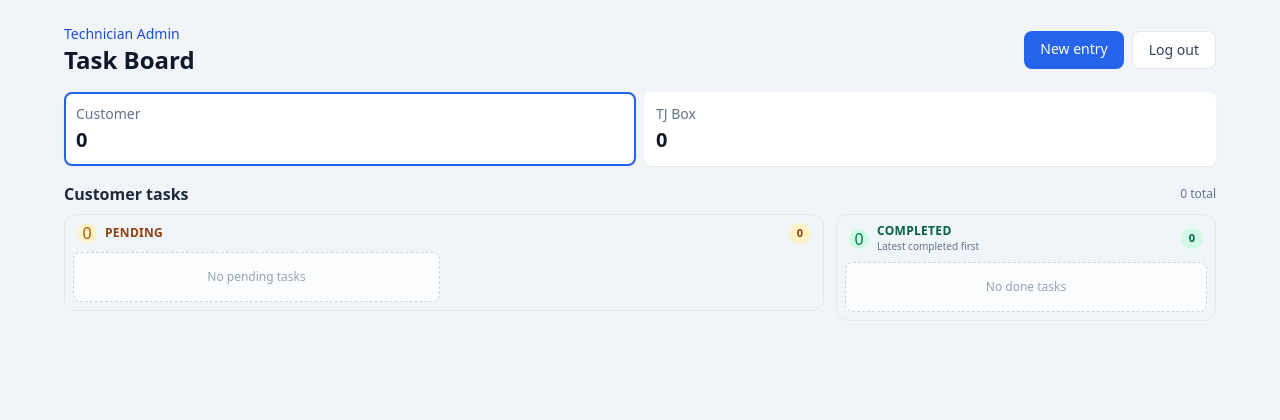
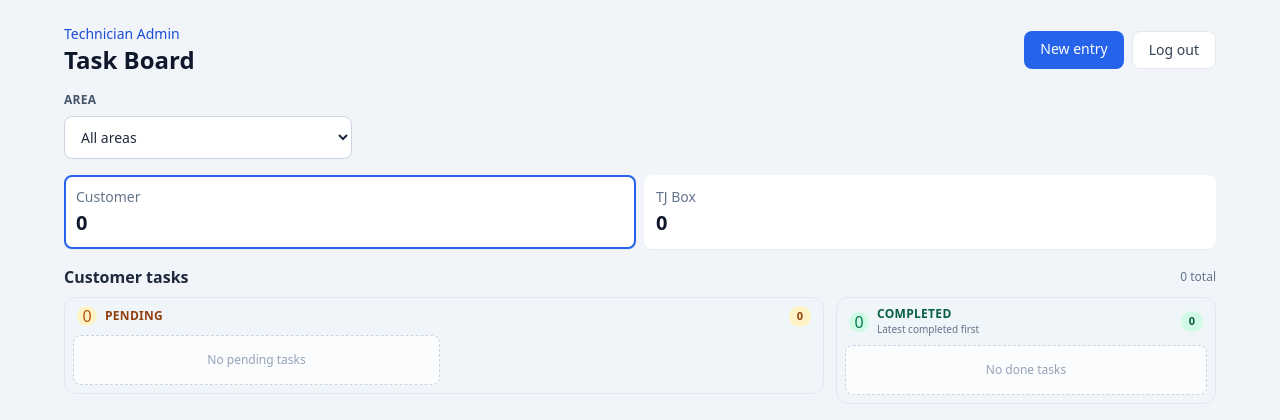
Before and after one commit to s4elim/Fiber-and-user-location-manage, a Flask app: page /admin in a window 1280 px wide. Shown: the top 420 px of the page. Run offline with Flask 3, Linux system fonts and the light colour scheme; the visitor is signed in with stand-in values (Sample User, id 1); data that the repository does not hold is empty; some libraries are stand-ins or nearby versions.

Commit message:
Add technician area selection and admin filtering
Co-authored-by: Copilot <223556219+Copilot@users.noreply.github.com>

```diff
--- a/app.py
+++ b/app.py
@@ -27,6 +27,15 @@ app.config.update(
     SESSION_COOKIE_SECURE=os.environ.get("SESSION_COOKIE_SECURE") == "1",
 )
 DB_NAME = "records.db"
+AREAS = (
+    "Kushtia",
+    "Jhenaidah",
+    "Pabna",
+    "Dhaka",
+    "Natore",
+    "Sirajganj",
+    "Ishwardi",
+)
 
 
 def init_db():
@@ -68,6 +77,8 @@ def init_db():
             cursor.execute("ALTER TABLE job_logs ADD COLUMN completed_by TEXT")
         if "completed_at" not in existing_columns:
             cursor.execute("ALTER TABLE job_logs ADD COLUMN completed_at TEXT")
+        if "area" not in existing_columns:
+            cursor.execute("ALTER TABLE job_logs ADD COLUMN area TEXT")
         conn.commit()
 
 
@@ -80,7 +91,7 @@ init_db()
 
 @app.route("/")
 def index():
-    return render_template("index.html")
+    return render_template("index.html", areas=AREAS)
 
 
 @app.route("/api/latest-customer-id")
@@ -141,7 +152,7 @@ def admin():
             SELECT id, timestamp, work_type, latitude, longitude, accuracy,
                    start_meter, end_meter, total_fiber, onu_id, customer_name,
                    splitter_info, notes, customer_id, tj_details, location,
-                   device_info, status, completed_by, completed_at
+                   device_info, status, completed_by, completed_at, area
             FROM job_logs
             ORDER BY
                 CASE WHEN status = 'done' THEN 1 ELSE 0 END,
@@ -171,6 +182,7 @@ def admin():
             "status": row[17] or "pending",
             "completed_by": row[18] or "",
             "completed_at": row[19] or "",
+            "area": row[20] or "",
         }
         for row in rows
     ]
@@ -181,6 +193,7 @@ def admin():
         team_user_records=team_user_records,
         tj_box_records=tj_box_records,
         csrf_token=csrf_token,
+        areas=AREAS,
     )
 
 
@@ -200,6 +213,10 @@ def admin_update(record_id):
     work_type = request.form.get("work_type", "")
     if work_type not in {"Customer", "TJ Box"}:
         flash("Invalid work type.", "error")
+        return redirect(url_for("admin"))
+    area = request.form.get("area", "")
+    if area and area not in AREAS:
+        flash("Invalid area.", "error")
         return redirect(url_for("admin"))
 
     try:
@@ -247,7 +264,7 @@ def admin_update(record_id):
                 SET work_type = ?, latitude = ?, longitude = ?, accuracy = ?,
                     start_meter = ?, end_meter = ?, total_fiber = ?, onu_id = ?,
                     customer_name = ?, splitter_info = ?, notes = ?,
-                    customer_id = ?, tj_details = ?, location = ?
+                    customer_id = ?, tj_details = ?, location = ?, area = ?
                 WHERE id = ?
                 """,
                 (
@@ -265,6 +282,7 @@ def admin_update(record_id):
                     request.form.get("customer_id", "").strip(),
                     json.dumps(tj_details, ensure_ascii=False),
                     request.form.get("location", "").strip(),
+                    area,
                     record_id,
                 ),
             )
@@ -385,6 +403,11 @@ def save_log():
     customer_id = str(data.get("customer_id") or "").strip()
     splitter_info = str(data.get("splitter_info") or "").strip()
     location = str(data.get("location") or "").strip()
+    area = data.get("area")
+    if not isinstance(area, str) or area not in AREAS:
+        return jsonify(
+            {"status": "error", "message": "একটি বৈধ এলাকা বাছাই করুন।"}
+        ), 400
     tj_details = data.get("tj_details") or []
     if not isinstance(tj_details, list):
         return jsonify(
@@ -400,8 +423,8 @@ def save_log():
                     timestamp, work_type, latitude, longitude, accuracy,
                     start_meter, end_meter, total_fiber, onu_id,
                     customer_name, splitter_info, notes, customer_id, tj_details,
-                    location, device_info
-                ) VALUES (?, ?, ?, ?, ?, ?, ?, ?, ?, ?, ?, ?, ?, ?, ?, ?)
+                    location, device_info, area
+                ) VALUES (?, ?, ?, ?, ?, ?, ?, ?, ?, ?, ?, ?, ?, ?, ?, ?, ?)
                 """,
                 (
                     timestamp,
@@ -420,6 +443,7 @@ def save_log():
                     json.dumps(tj_details, ensure_ascii=False),
                     location,
                     request.headers.get("User-Agent", "")[:500],
+                    area,
                 ),
             )
 
--- a/templates/admin.html
+++ b/templates/admin.html
@@ -50,6 +50,14 @@
                     <option value="TJ Box" {% if record.work_type == 'TJ Box' %}selected{% endif %}>TJ Box</option>
                 </select>
             </label>
+            <label class="text-xs text-slate-600">Area
+                <select name="area" class="mt-0.5 w-full rounded border px-2 py-1.5 text-sm">
+                    <option value="">Unassigned</option>
+                    {% for area in areas %}
+                    <option value="{{ area }}" {% if record.area == area %}selected{% endif %}>{{ area }}</option>
+                    {% endfor %}
+                </select>
+            </label>
             <label class="text-xs text-slate-600">Customer ID
                 <input name="customer_id" value="{{ record.customer_id or '' }}" class="mt-0.5 w-full rounded border px-2 py-1.5 text-sm">
             </label>
@@ -95,7 +103,7 @@
 </div>
 {% endmacro %}
 {% macro task_card(record, csrf_token) %}
-<article data-task-id="{{ record.id }}" data-status="{{ record.status }}" class="task-card relative rounded-lg border {{ 'border-emerald-300 bg-emerald-50' if record.status == 'done' else 'border-amber-200 bg-white' }}">
+<article data-task-id="{{ record.id }}" data-status="{{ record.status }}" data-area="{{ record.area }}" class="task-card relative rounded-lg border {{ 'border-emerald-300 bg-emerald-50' if record.status == 'done' else 'border-amber-200 bg-white' }}">
     <div class="pending-card-content {{ 'hidden' if record.status == 'done' else '' }} p-3 pr-20">
         <button type="button" data-drag-handle title="Drag to reorder" aria-label="Drag to reorder" class="absolute right-12 top-2 px-1 text-lg leading-none text-slate-400">⠿</button>
         <button type="button" onclick="toggleEdit({{ record.id }})" title="Edit task" aria-label="Edit task" class="absolute right-7 top-2 rounded p-1 text-sm leading-none text-slate-500 hover:bg-blue-50 hover:text-blue-700">✏️</button>
@@ -107,6 +115,7 @@
             <span class="rounded px-2 py-0.5 text-[11px] font-semibold {{ 'bg-violet-100 text-violet-800' if record.work_type == 'TJ Box' else 'bg-blue-100 text-blue-800' }}">{{ 'TJ Box' if record.work_type == 'TJ Box' else 'Customer' }}</span>
             <span class="text-sm font-bold text-slate-900">#{{ record.id }}</span>
             <time class="truncate text-[11px] text-slate-500">{{ record.timestamp }}</time>
+            <span class="ml-auto max-w-24 truncate rounded bg-slate-100 px-1.5 py-0.5 text-[10px] font-medium text-slate-600" title="{{ record.area or 'Unassigned area' }}">{{ record.area or 'Unassigned' }}</span>
         </div>
         <dl class="grid grid-cols-[5.5rem_minmax(0,1fr)] gap-x-2 gap-y-1 text-xs">
             {% if record.work_type == 'TJ Box' %}
@@ -139,6 +148,7 @@
             <div class="flex min-w-0 items-center gap-1.5">
                 <span class="shrink-0 font-bold">#{{ record.id }}</span>
                 <span class="shrink-0 rounded bg-emerald-100 px-1.5 py-0.5 text-[10px] font-semibold">{{ 'TJ Box' if record.work_type == 'TJ Box' else 'Customer' }}</span>
+                <span class="shrink-0 rounded bg-white/80 px-1.5 py-0.5 text-[10px] font-medium text-emerald-800">{{ record.area or 'Unassigned' }}</span>
                 <span class="min-w-0 truncate font-medium" title="{{ record.onu_id or record.customer_id or record.splitter or record.location or '' }}">{{ record.onu_id or record.customer_id or record.splitter or record.location or '-' }}</span>
                 {% if record.latitude is not none and record.longitude is not none %}
                 <a href="https://www.google.com/maps?q={{ record.latitude }},{{ record.longitude }}" target="_blank" rel="noopener noreferrer" class="shrink-0 font-medium text-emerald-800 underline">Map</a>
@@ -203,21 +213,29 @@
         {% endwith %}
 
         <p id="boardMessage" class="mb-3 hidden rounded-lg bg-red-50 px-3 py-2 text-sm text-red-700" role="status"></p>
+        <label for="areaFilter" class="mb-2 block text-xs font-semibold uppercase tracking-wide text-slate-600">Area</label>
+        <select id="areaFilter" class="mb-4 w-full rounded-lg border border-slate-300 bg-white px-3 py-2.5 text-sm font-medium text-slate-800 sm:w-72">
+            <option value="all">All areas</option>
+            {% for area in areas %}
+            <option value="{{ area }}">{{ area }}</option>
+            {% endfor %}
+            <option value="">Unassigned</option>
+        </select>
         <nav class="mb-4 grid grid-cols-2 gap-2" aria-label="Task types">
             <button type="button" id="teamUserTab" aria-selected="true" class="rounded-lg border-2 border-blue-600 bg-white p-2.5 text-left shadow-sm" onclick="showCategory('teamUser')">
                 <span class="block text-sm font-medium text-slate-500">Customer</span>
-                <span class="mt-0.5 block text-xl font-bold text-slate-900">{{ team_user_records|length }}</span>
+                <span data-category-count="teamUser" class="mt-0.5 block text-xl font-bold text-slate-900">{{ team_user_records|length }}</span>
             </button>
             <button type="button" id="tjBoxTab" aria-selected="false" class="rounded-lg border-2 border-transparent bg-white p-2.5 text-left shadow-sm" onclick="showCategory('tjBox')">
                 <span class="block text-sm font-medium text-slate-500">TJ Box</span>
-                <span class="mt-0.5 block text-xl font-bold text-slate-900">{{ tj_box_records|length }}</span>
+                <span data-category-count="tjBox" class="mt-0.5 block text-xl font-bold text-slate-900">{{ tj_box_records|length }}</span>
             </button>
         </nav>
 
         <section id="teamUserCategory">
             <div class="mb-2 flex items-center justify-between">
                 <h2 class="font-semibold text-slate-800">Customer tasks</h2>
-                <span class="text-xs text-slate-500">{{ team_user_records|length }} total</span>
+                <span data-category-total="teamUser" class="text-xs text-slate-500">{{ team_user_records|length }} total</span>
             </div>
             <div class="task-board grid grid-cols-1 items-start gap-3" data-board="teamUser">
                 {{ task_lane(team_user_records, 'teamUser', 'pending') }}
@@ -228,7 +246,7 @@
         <section id="tjBoxCategory" class="hidden">
             <div class="mb-2 flex items-center justify-between">
                 <h2 class="font-semibold text-slate-800">TJ Box tasks</h2>
-                <span class="text-xs text-slate-500">{{ tj_box_records|length }} total</span>
+                <span data-category-total="tjBox" class="text-xs text-slate-500">{{ tj_box_records|length }} total</span>
             </div>
             <div class="task-board grid grid-cols-1 items-start gap-3" data-board="tjBox">
                 {{ task_lane(tj_box_records, 'tjBox', 'pending') }}
@@ -268,11 +286,30 @@
         }
 
         function updateLaneState(list) {
-            const cards = list.querySelectorAll(':scope > .task-card');
+            const cards = list.querySelectorAll(':scope > .task-card:not(.hidden)');
             const emptyMessage = list.querySelector('[data-empty-lane]');
             if (emptyMessage) emptyMessage.classList.toggle('hidden', cards.length > 0);
             const count = list.closest('section').querySelector('header span');
             count.innerText = cards.length;
+        }
+
+        function updateAreaFilter() {
+            const selectedArea = document.getElementById('areaFilter').value;
+            document.querySelectorAll('.task-card').forEach((card) => {
+                card.classList.toggle(
+                    'hidden',
+                    selectedArea !== 'all' && card.dataset.area !== selectedArea
+                );
+            });
+            document.querySelectorAll('.task-list').forEach(updateLaneState);
+            ['teamUser', 'tjBox'].forEach((category) => {
+                const cards = Array.from(
+                    document.querySelectorAll('.task-board[data-board="' + category + '"] .task-card')
+                ).filter((card) => !card.classList.contains('hidden'));
+                document.querySelector('[data-category-count="' + category + '"]').innerText = cards.length;
+                document.querySelector('[data-category-total="' + category + '"]').innerText =
+                    cards.length + ' total';
+            });
         }
 
         function setTaskStatus(card, status, completedBy, completedAt) {
@@ -455,7 +492,9 @@
             tjTab.classList.toggle('border-transparent', showCustomer);
         }
 
+        document.getElementById('areaFilter').addEventListener('change', updateAreaFilter);
         initializeTaskBoards();
+        updateAreaFilter();
     </script>
 </body>
 </html>
```
Also changed, not shown: templates/index.html (+55 -0 lines).
